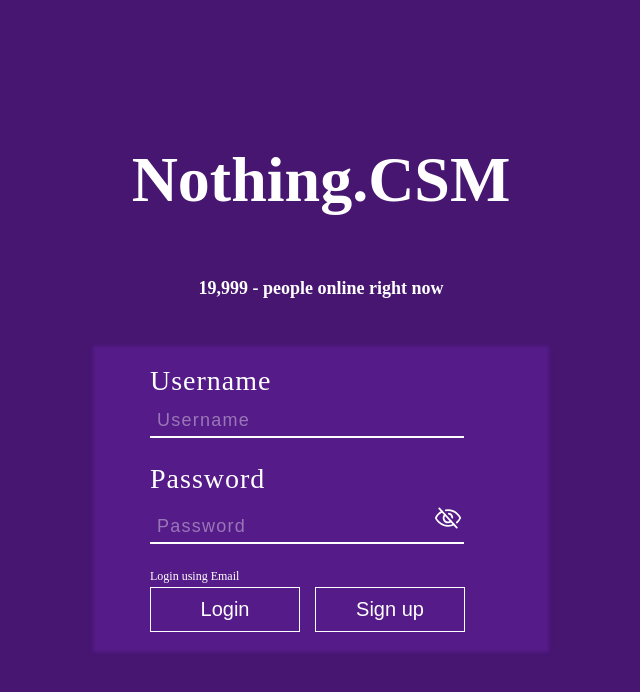
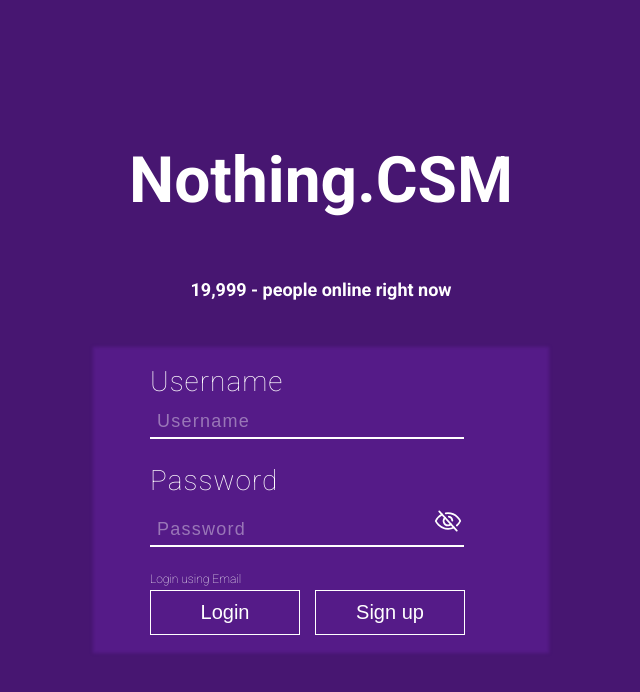
Before and after one commit to Diogolima-creator/frontendCurso, a React (Vite) app: page /login in a window 1280 px wide. Shown: the top 692 px of the page, without its empty margins (319-959 px from the left). Built offline with nearby package versions, Linux system fonts and the light colour scheme.

Commit message:
create two functions and refactor

```diff
--- a/src/index.css
+++ b/src/index.css
@@ -1,4 +1,27 @@
+@import url('https://fonts.googleapis.com/css2?family=Roboto:wght@100;300;700&display=swap');
+
 body{
   margin:0px;
   padding:0px;
+  font-family: 'Roboto', sans-serif;
 }
+
+::-webkit-scrollbar {
+  width: 6px;
+}
+
+/* Track */
+::-webkit-scrollbar-track {
+  background: #fff2f2;
+}
+
+/* Handle */
+::-webkit-scrollbar-thumb {
+  background: #8b72a3;
+  border-radius: 45px;
+}
+
+/* Handle on hover */
+::-webkit-scrollbar-thumb:hover {
+  background: #8b72a3;
+}
--- a/src/pages/Login/index.tsx
+++ b/src/pages/Login/index.tsx
@@ -11,12 +11,14 @@ import { useNavigate } from 'react-router-dom';
 const Login = () => {
 
     //const cookies = new Cookies();
-    const[passReveal,setpassReveal] = useState(false);
-    const[loginMail,setloginMail] = useState(['Email','Username']);
+    const[passReveal,setPassReveal] = useState(false);
+    const[loginMail,setLoginMail] = useState(['Email','Username']);
     //const jwt = cookies.get('jwt');
     const navigate = useNavigate();
     //const notify = useNotification();
 
+    const changePassReveal = () => {if(passReveal === false){setPassReveal(true)}else{setPassReveal(false)}}
+    const toggleLoginMail = () => {if(loginMail[0] === 'Email'){setLoginMail(['Username','Email'])}else{setLoginMail(['Email','Username'])}}
 
     return(
         <C.Container>
@@ -30,15 +32,14 @@ const Login = () => {
                     <input id='users' placeholder={loginMail[1]}></input>
                     <label>Password</label>
                     <div>
-                        <input id="pass" type="password" placeholder='Password'></input>
-                        { passReveal === false ? <EyeSlash /*onClick={changePass}*/  className='icon'/> : <Eye /*onClick={changePass}*/ className='icon' /> }
+                        <input id="pass" type="password" placeholder='Password' ></input>
+                        {passReveal === false ? <EyeSlash onClick={changePassReveal} className='icon'/> : <Eye onClick={changePassReveal} className='icon'/>}
                     </div>
                     <div className='form-login-buttons'>
-                        <p /*onClick={loginReverse}*/>Login using {loginMail[0]}</p>
+                        <p onClick={toggleLoginMail}>Login using {loginMail[0]}</p>
                         <button type="submit" /*onClick={loginUser}*/>Login</button>
                         <button><Link to="/register" className='btn-register'>Sign up</Link></button>
                     </div>
-
                 </form>
             </div>
             {/* {<Poupup top={'50'} left={'850'} text={notify.text} anima={notify.animaPop}/>} */}
--- a/src/pages/Login/styles.ts
+++ b/src/pages/Login/styles.ts
@@ -40,15 +40,6 @@ export const Container = styled.div`
         border-radius:0px;
         animation: modal 2s;
 
-        .icon{
-            position:relative;
-            right:30px;
-            width:28px;
-            height:28px;
-            cursor:pointer;
-            animation: modal 2s;
-        }
-
         form{
             display:flex;
             flex-direction:column;
@@ -58,7 +49,15 @@ export const Container = styled.div`
             font-size:28px;
             letter-spacing: 1px;
             margin-bottom:8px;
-            animation: modal 2s;
+
+        }
+
+        .icon{
+          position:relative;
+          right:30px;
+          width:28px;
+          height:28px;
+          cursor:pointer;
         }
 
         input{
@@ -78,7 +77,7 @@ export const Container = styled.div`
                 opacity:.4;
                 color:white;
             }
-            animation: modal 2s;
+
         }
 
         button{
@@ -92,7 +91,7 @@ export const Container = styled.div`
             border:1px solid white;
             margin-right:15px;
             transition:.8s;
-            animation: modal 2s;
+
         }
 
         button:hover{
@@ -119,8 +118,7 @@ export const Container = styled.div`
             margin-bottom:3px;
             font-size:12px;
             cursor:pointer;
-            animation: modal 2s;
-            width:120px;;
+            width:120px;
         }
 
         p:hover{
```
Also changed, not shown: src/components/Redirect/styles.ts (added).
